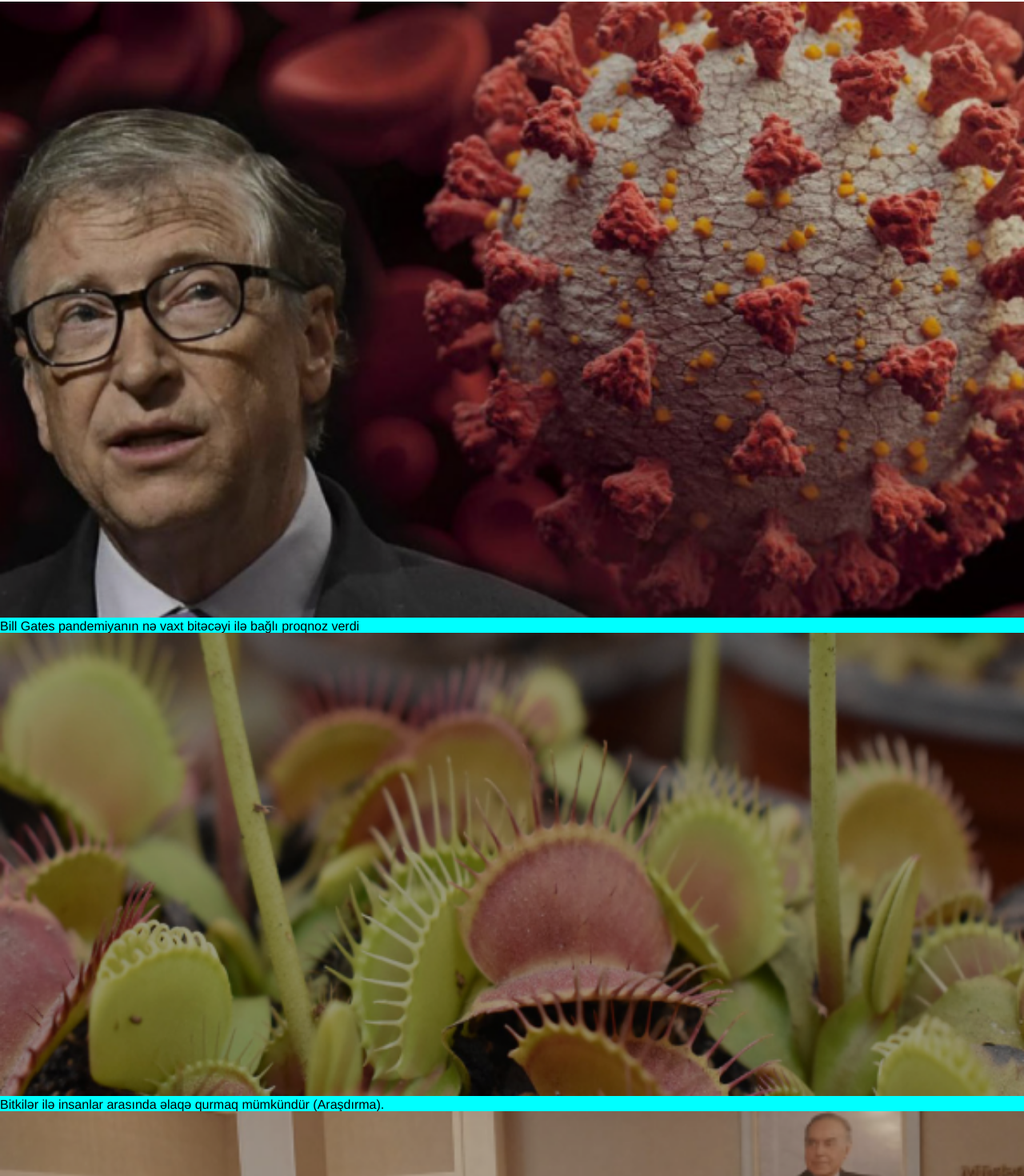
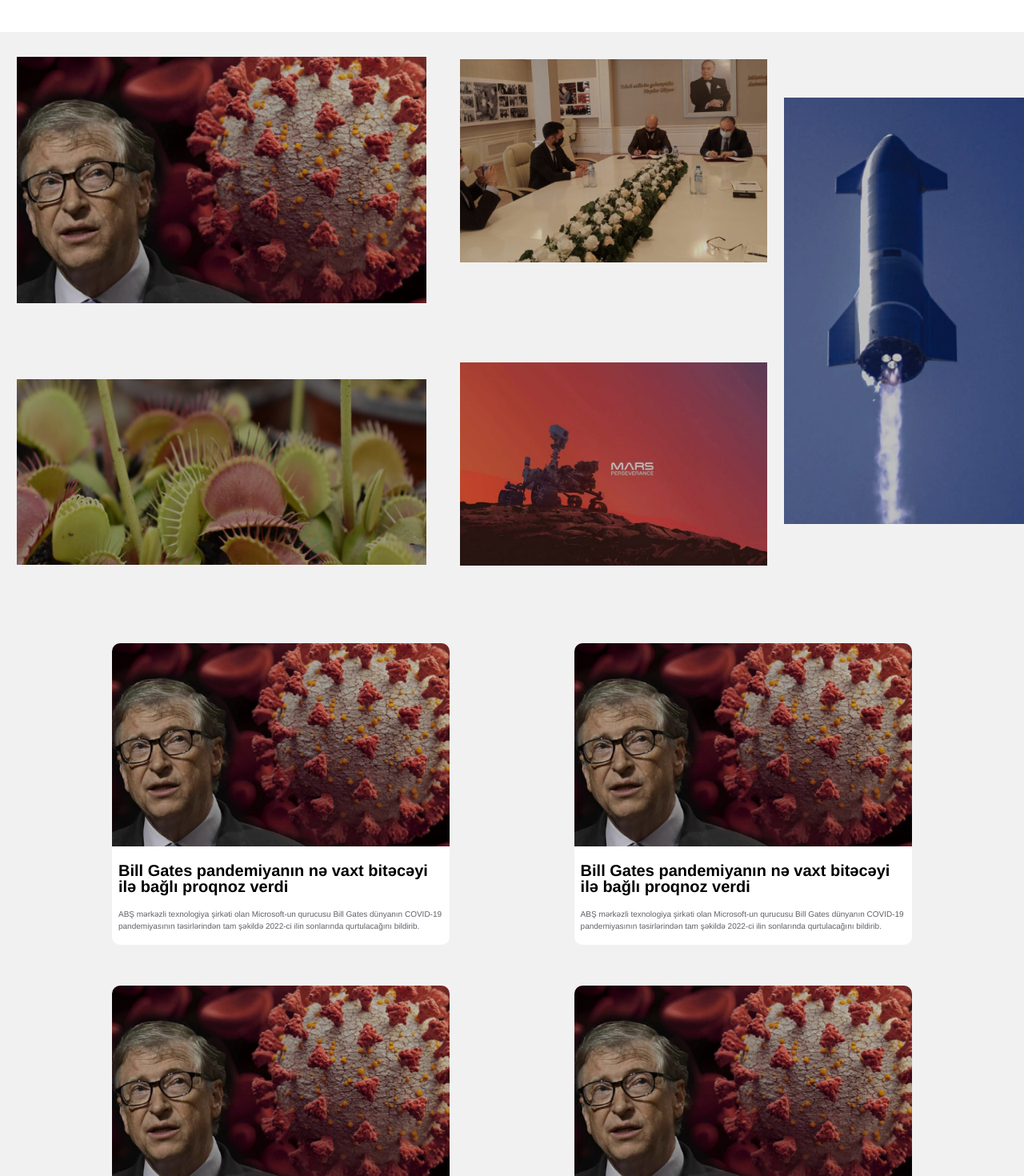
Before and after one commit to sem1103/caspianCable, a Next.js app: page /news in a window 1280 px wide. Shown: the part 118-1588 px from the top of the page at 80% size. Built offline with nearby package versions, Linux system fonts and the light colour scheme.

Commit message:
news first sec demo

```diff
--- a/src/app/news/News.jsx
+++ b/src/app/news/News.jsx
@@ -4,51 +4,58 @@
   return (
     <div className={s.news_page}>
       <div className={s.news_box}>
+        <div className={s.news_wrapper}>
         <div className={s.news_header}>
-       <img src="assets/img/image 7.png" alt="" />
-       <h6>Bill Gates pandemiyanın nə vaxt bitəcəyi ilə bağlı proqnoz verdi</h6>
+          <img className={s.image_7} src="assets/img/image 7.png" alt="err" />
+          {/* <h6>Bill Gates pandemiyanın nə vaxt bitəcəyi ilə bağlı proqnoz verdi</h6> */}
         </div>
         <div className={s.news_header}>
-       <img src="assets/img/feat-4.png" alt="" />
-       <h6>Bitkilər ilə insanlar arasında əlaqə qurmaq mümkündür                  (Araşdırma).</h6>
+        <img className={s.cover} src="assets/img/cover.png" alt="" />
+        {/* <h6>Caspian Cable Systems ilə Azərbaycan Texniki Universiteti arasında əməkdaşlıq memorandumu imzalanıb</h6> */}
+        </div>
+
+        <div className={s.news_header}>
+        <img className={s.feat_4} src="assets/img/feat-4.png" alt="" />
+        {/* <h6>Bitkilər ilə insanlar arasında əlaqə qurmaq mümkündür     <br />             (Araşdırma).</h6> */}
         </div>
         <div className={s.news_header}>
-       <img src="assets/img/cover.png" alt="" />
-       <h6>Caspian Cable Systems ilə Azərbaycan Texniki Universiteti arasında əməkdaşlıq memorandumu imzalanıb</h6>
+        <img className={s.feat} src="assets/img/feat.png" alt="" />
+        {/* <h6>Caspian Cable Systems ilə Azərbaycan Texniki Universiteti arasında əməkdaşlıq memorandumu imzalanıb</h6> */}
+        </div>
         </div>
         <div className={s.news_header}>
-       <img src="assets/img/feat.png" alt="" />
-       <h6>Caspian Cable Systems ilə Azərbaycan Texniki Universiteti arasında əməkdaşlıq memorandumu imzalanıb</h6>
-      </div>
-      <div className={s.news_header}>
-       <img src="assets/img/image 9.png" alt="" />
-       <h6>SpaceX-in Starship kosmik gəmisi yerə eniş etdikdən sonra partlayıb (VİDEO)</h6>
+        <img className={s.image_9} src="assets/img/image 9.png" alt="" />
+        {/* <h6>SpaceX-in Starship kosmik gəmisi yerə eniş etdikdən sonra partlayıb (VİDEO)</h6> */}
         </div>
       </div>
       <div className={s.news_cards}>
         <div className={s.news_card}>
-          <img src="assets/img/image 7.png" alt="" />
+          <div className={s.news_img}><img src="assets/img/image 7.png" alt="" />
+          </div>
           <div className={s.card_title}>
             <h6>Bill Gates pandemiyanın nə vaxt bitəcəyi ilə bağlı proqnoz verdi</h6>
             <p>ABŞ mərkəzli texnologiya şirkəti olan Microsoft-un qurucusu Bill Gates dünyanın COVID-19 pandemiyasının təsirlərindən tam şəkildə 2022-ci ilin sonlarında qurtulacağını bildirib.</p>
           </div>
         </div>
         <div className={s.news_card}>
-          <img src="assets/img/image 7.png" alt="" />
+          <div className={s.news_img}><img src="assets/img/image 7.png" alt="" />
+          </div>
           <div className={s.card_title}>
             <h6>Bill Gates pandemiyanın nə vaxt bitəcəyi ilə bağlı proqnoz verdi</h6>
             <p>ABŞ mərkəzli texnologiya şirkəti olan Microsoft-un qurucusu Bill Gates dünyanın COVID-19 pandemiyasının təsirlərindən tam şəkildə 2022-ci ilin sonlarında qurtulacağını bildirib.</p>
           </div>
         </div>
         <div className={s.news_card}>
-          <img src="assets/img/image 7.png" alt="" />
+          <div className={s.news_img}><img src="assets/img/image 7.png" alt="" />
+          </div>
           <div className={s.card_title}>
             <h6>Bill Gates pandemiyanın nə vaxt bitəcəyi ilə bağlı proqnoz verdi</h6>
             <p>ABŞ mərkəzli texnologiya şirkəti olan Microsoft-un qurucusu Bill Gates dünyanın COVID-19 pandemiyasının təsirlərindən tam şəkildə 2022-ci ilin sonlarında qurtulacağını bildirib.</p>
           </div>
         </div>
         <div className={s.news_card}>
-          <img src="assets/img/image 7.png" alt="" />
+          <div className={s.news_img}><img src="assets/img/image 7.png" alt="" />
+          </div>
           <div className={s.card_title}>
             <h6>Bill Gates pandemiyanın nə vaxt bitəcəyi ilə bağlı proqnoz verdi</h6>
             <p>ABŞ mərkəzli texnologiya şirkəti olan Microsoft-un qurucusu Bill Gates dünyanın COVID-19 pandemiyasının təsirlərindən tam şəkildə 2022-ci ilin sonlarında qurtulacağını bildirib.</p>
--- a/src/app/news/news.module.css
+++ b/src/app/news/news.module.css
@@ -1,53 +1,126 @@
 .news_page {
-    background-color: red;
+    margin: clamp(5px, 3vw, 60px) auto 0;
+    background-color: var(--mainBackground);
 
     & .news_box {
-        background-color: green;
+        display: flex;
+        justify-content: space-between;
+        align-items: center;
+        & .news_wrapper{
+            display: flex;
+            justify-content: space-around;
+            align-items: center;
+            flex-wrap: wrap;
 
         & .news_header {
-            background-color: aqua;
+            height: 350px;
+          & .image_7{
+            width:clamp(200px,40vw,597px);
+            height:clamp(200px,40vw,450px);
+            object-fit: contain;
+            position: relative;
+            padding-bottom:clamp(20px,20vw,80px)
+          }
+          & .feat_4{
+            width:clamp(200px,40vw,597px);
+            height:clamp(240px,40vw,400px);
+            object-fit: contain;
+            position: relative;
+
+
+          }
+          & .cover{
+            width:clamp(200px,30vw,471px);
+            height:clamp(240px,45vw,450px);
+            object-fit: contain;
+            padding-bottom: clamp(5px,10vw,130px);
+
+          }
+          & .feat{
+            width:clamp(200px,30vw,471px);
+            height:clamp(240px,45vw,380px);
+            object-fit: contain;
+          }
+          & h6{
+            /* position: absolute; */
+            max-width: clamp(200px,26vw,350px);
+            color:#FFFFFF;
+            /* bottom:90px; */
+            padding-left: 10px;
+            position: relative;
+
+          }
         }
     }
+    &  .news_header{
+
+    & .image_9{
+        width:clamp(200px,25vw,300px);
+        object-fit: contain;
+
+     }
+     & h6{
+        /* position: absolute;
+        width: clamp(200px,26vw,350px);
+        color:#FFFFFF;
+        top: 0; */
+      }
+      }
+}
 
     & .news_cards {
         display: flex;
         justify-content: space-between;
         flex-wrap: wrap;
+        max-width: clamp(300px, 80vw, 1000px);
+        margin: clamp(5px, 3vw, 60px) auto 0;
 
         & .news_card {
-            width: clamp(220px, 33vw, 560px);
-            height: clamp(220px,25vw, 590px);
-            margin: clamp(5px, 3vw, 60px) auto 0;
+            width: clamp(250px, 33vw, 500px);
+            height: auto;
+            margin: clamp(5px, 2vw, 50px) 0;
             background-color: white;
             display: flex;
             flex-direction: column;
-            align-items: center;
-            justify-content: center;
-            border-radius: 6px;
-            & img {
-                width: clamp(220px, 33vw, 560px);
-                height: auto;
-                height: auto;
+            border-radius: 10px;
+            position: relative;
+
+            & .news_img {
+                position: relative;
+                top: 0;
                 object-fit: contain;
-                border-radius: 6px 6px 0 0;
 
+
+                & img {
+                    width: 100%;
+                    height: auto;
+                    border-radius: 10px 10px 0 0;
+
+
+                }
             }
-            & .card_title{
+
+            & .card_title {
                 font-family: Helvetica;
-                width: clamp(200px,33vw,620px);
-                height: clamp(80px,10vw,100px);
+                width: clamp(250px, 33vw, 620px);
+                height: clamp(60px, 14vw, 120px);
+                padding: 0 clamp(2px, 1vw, 8px);
                 display: flex;
                 flex-direction: column;
                 justify-content: space-evenly;
-                h6{
-                    font-size: clamp(12px,1vw,16px);
+                align-items: center;
+
+                & h6 {
+                    font-size: clamp(12px, 2vw, 20px);
                     font-weight: 600;
+                    line-height: clamp(12px, 2vw, 20px);
                 }
-                p{
-                    font-size: clamp(9px,1vw,12px);
-                    color:#625F68;
+
+                & p {
+                    font-size: clamp(9px, 10px, 11px);
+                    color: #625F68;
                     font-weight: 400;
-                    line-height:clamp(12px,1vw,24px);
+                    line-height: clamp(12px, 15px, 34px);
 
                 }
             }
```
Lines whose indentation alone changed are shown as unchanged.
